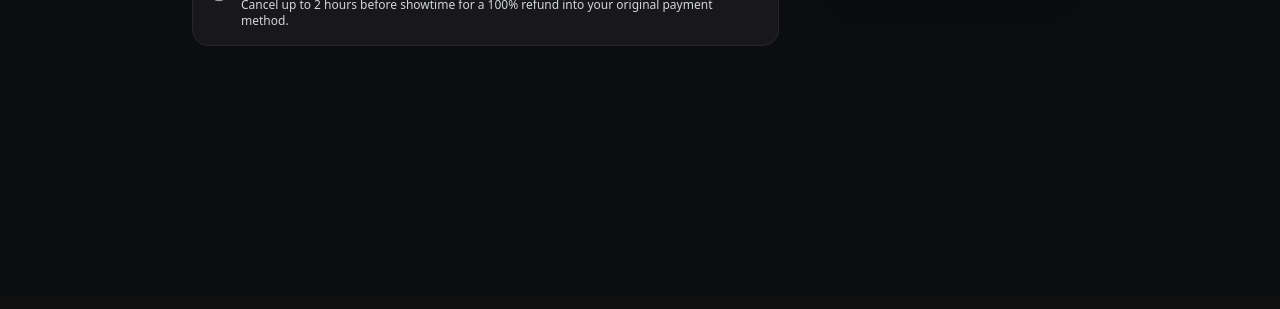
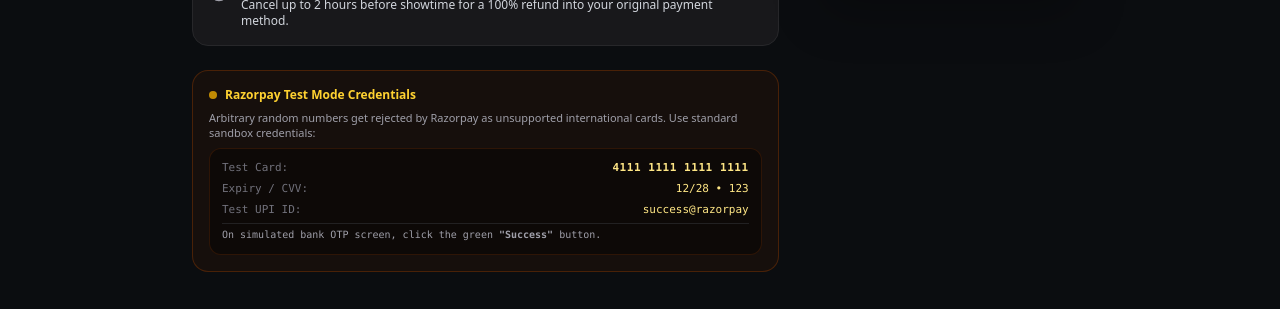
Before and after one commit to godfather1509/Cultured-Movie-Review-Website, a React (Vite) app in the folder frontend/: page /theater/checkout/1 in a window 1280 px wide. Shown: the part 574-883 px from the top of the page. Built offline with nearby package versions, Linux system fonts and the light colour scheme; no server answers.

Commit message:
feat(checkout): add razorpay test mode credentials guide

```diff
--- a/frontend/src/components/Checkout.jsx
+++ b/frontend/src/components/Checkout.jsx
@@ -367,6 +367,34 @@ function Checkout() {
                                 Cancel up to 2 hours before showtime for a 100% refund into your original payment method.
                             </div>
                         </div>
+
+                        {/* Razorpay Sandbox Test Credentials */}
+                        <div className="bg-amber-950/20 border border-amber-800/40 rounded-2xl p-4 text-xs space-y-2">
+                            <div className="flex items-center gap-2 font-bold text-amber-300 text-xs">
+                                <span className="w-2 h-2 rounded-full bg-amber-400 animate-pulse"></span>
+                                <span>Razorpay Test Mode Credentials</span>
+                            </div>
+                            <p className="text-[11px] text-zinc-400">
+                                Arbitrary random numbers get rejected by Razorpay as unsupported international cards. Use standard sandbox credentials:
+                            </p>
+                            <div className="bg-black/40 p-3 rounded-xl border border-amber-900/30 font-mono text-[11px] space-y-1.5 text-zinc-300">
+                                <div className="flex justify-between items-center">
+                                    <span className="text-zinc-500">Test Card:</span>
+                                    <span className="text-amber-200 font-bold select-all tracking-wider">4111 1111 1111 1111</span>
+                                </div>
+                                <div className="flex justify-between items-center">
+                                    <span className="text-zinc-500">Expiry / CVV:</span>
+                                    <span className="text-amber-200">12/28 • 123</span>
+                                </div>
+                                <div className="flex justify-between items-center">
+                                    <span className="text-zinc-500">Test UPI ID:</span>
+                                    <span className="text-amber-200 select-all">success@razorpay</span>
+                                </div>
+                                <div className="text-[10px] text-zinc-400 pt-1 border-t border-zinc-800/80">
+                                    On simulated bank OTP screen, click the green <strong>"Success"</strong> button.
+                                </div>
+                            </div>
+                        </div>
                     </div>
 
                     {/* Right Col: Price Breakdown & Pay */}
```
